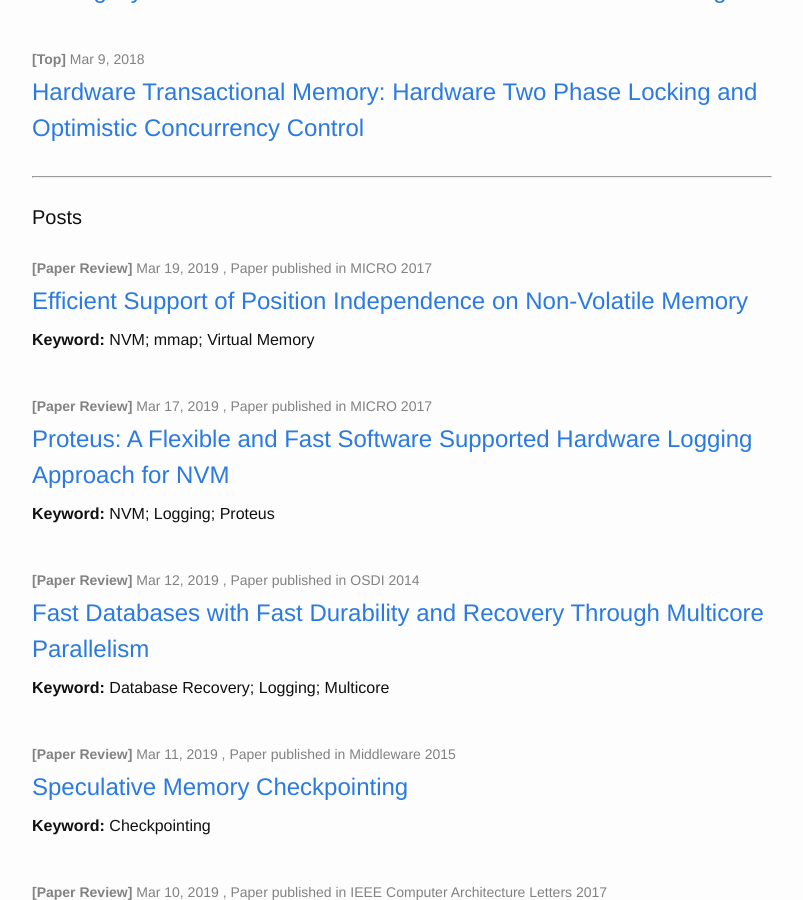
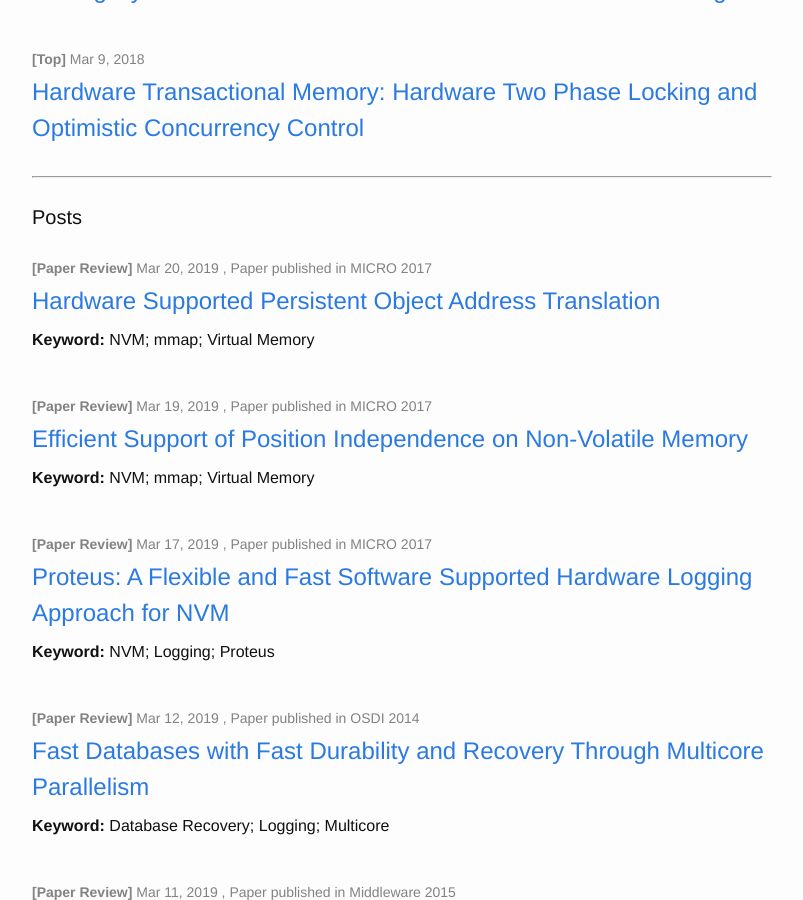
Before and after one commit to wangziqi2013/wangziqi2013.github.io, a Jekyll site: the page built from index.html, in a window 1280 px wide and 900 px high, scrolled down 377 px. Shown: the whole window, without its empty margins (238-1041 px from the left). Built offline with Jekyll 4.4.1, drawn with Linux system fonts in a browser that asks for light colours.

Commit message:
Adding new paper

```diff
--- /dev/null
+++ b/_posts/2019-03-19-hardware-supported-persist-obj-addr-xlat.markdown
@@ -0,0 +1,14 @@
+---
+layout: paper-summary
+title:  "Hardware Supported Persistent Object Address Translation"
+date:   2019-03-19 20:15:00 -0500
+categories: paper
+paper_title: "Hardware Supported Persistent Object Address Translation"
+paper_link: https://dl.acm.org/citation.cfm?id=3123981
+paper_keyword: NVM; mmap; Virtual Memory
+paper_year: MICRO 2017
+rw_set:
+htm_cd:
+htm_cr:
+version_mgmt:
+---
```
Also changed, not shown: _posts/2019-03-18-efficient-support-of-pos-indep-on-nvm.markdown (line endings or trailing spaces).
